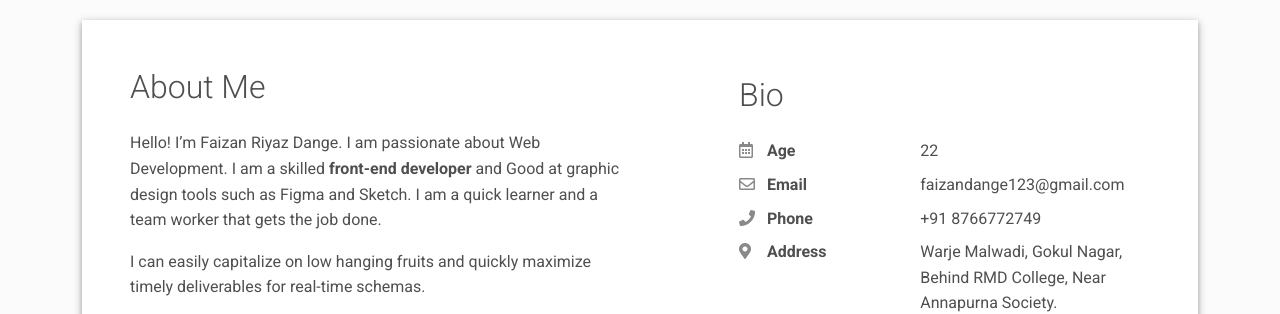
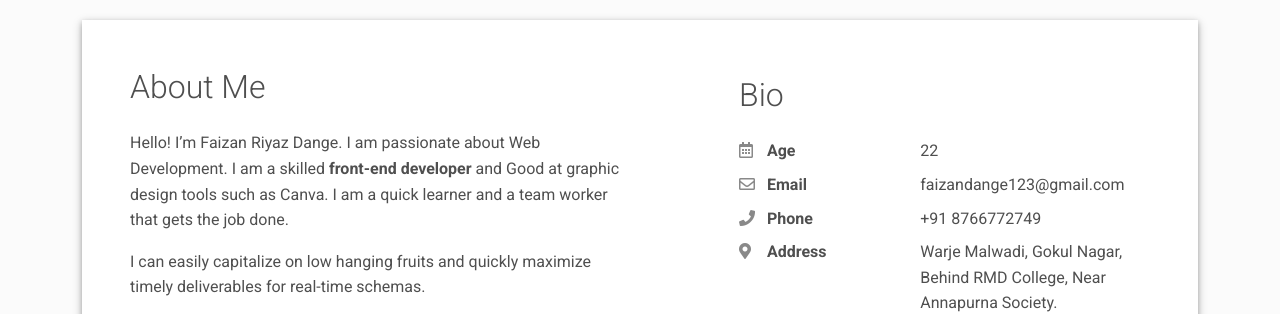
Before and after one commit to FaizanDange/Resume, a plain HTML site: page index.html in a window 1280 px wide. Shown: the part 780-1094 px from the top of the page. Drawn offline with Linux system fonts and the light colour scheme.

Commit message:
Update index.html

```diff
--- a/index.html
+++ b/index.html
@@ -88,7 +88,7 @@
       <div class="row">
         <div class="col-md-6">
           <h2 class="h2 fw-light mb-4">About Me</h2>
-          <p>Hello! I’m Faizan Riyaz Dange. I am passionate about Web Development. I am a skilled <strong>front-end developer</strong> and Good at graphic design tools such as Figma and Sketch. I am a quick learner and a team worker that gets the job done.</p>
+          <p>Hello! I’m Faizan Riyaz Dange. I am passionate about Web Development. I am a skilled <strong>front-end developer</strong> and Good at graphic design tools such as Canva. I am a quick learner and a team worker that gets the job done.</p>
           <p>I can easily capitalize on low hanging fruits and quickly maximize timely deliverables for real-time schemas.</p>
         </div>
         <div class="col-md-5 offset-lg-1">
```
